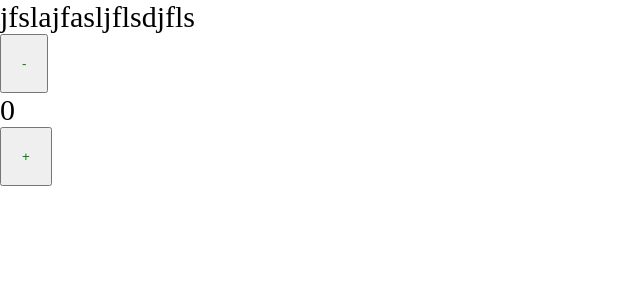
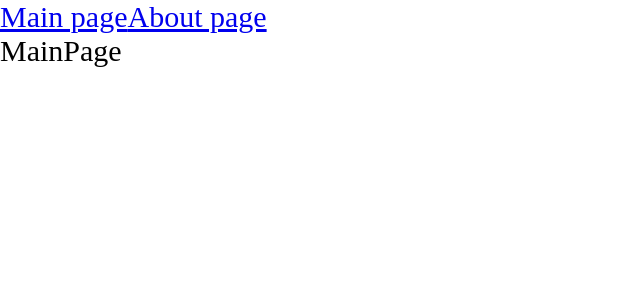
Before and after one commit to Sunrisee13/code_example, a React app: page / in a window 1280 px wide. Shown: the top 300 px of the page, without its empty margins (0-640 px from the left). Built offline with nearby package versions, Linux system fonts and the light colour scheme.

Commit message:
6 Роутинг Code splitting Lazy Suspence

```diff
--- a/package.json
+++ b/package.json
@@ -16,6 +16,7 @@
     "@types/node": "^17.0.21",
     "@types/react": "^17.0.39",
     "@types/react-dom": "^17.0.11",
+    "@types/react-router-dom": "^5.3.3",
     "@types/webpack": "^5.28.0",
     "@types/webpack-dev-server": "^4.7.2",
     "css-loader": "^6.6.0",
@@ -34,6 +35,7 @@
   },
   "dependencies": {
     "react": "^17.0.2",
-    "react-dom": "^17.0.2"
+    "react-dom": "^17.0.2",
+    "react-router-dom": "^6.2.1"
   }
 }
--- a/src/App.tsx
+++ b/src/App.tsx
@@ -1,12 +1,20 @@
-import React from "react";
-import { Counter } from "./components/Counter";
+import React, { Suspense } from "react";
+import { Route, Routes, Link } from "react-router-dom";
 import "./index.scss";
+import { AboutPageAsync } from "./pages/AboutPage/AboutPage.async";
+import { MainPageAsync } from "./pages/MainPage/MainPage.async";
 
 const App = () => {
   return (
     <div className="app">
-      jfslajfasljflsdjfls
-      <Counter />
+      <Link to="/">Main page</Link>
+      <Link to="/about">About page</Link>
+      <Suspense fallback={<div>Loading ...</div>}>
+        <Routes>
+          <Route path={"/about"} element={<AboutPageAsync />} />
+          <Route path={"/"} element={<MainPageAsync />} />
+        </Routes>
+      </Suspense>
     </div>
   );
 };
--- a/src/global.d.ts
+++ b/src/global.d.ts
@@ -8,7 +8,6 @@
 
 // За подсказкой обращался сюда https://stackoverflow.com/questions/41336858/how-to-import-css-modules-with-typescript-react-and-webpack
 // Для того, чтобы понимать import styles from '...module.css'
-// По поводу автокомплита на vs code надо уточнить
 
 // Для автокомплита
 // ✅ В VSC в рабочей области клавиша F1 > TypeScript select TypeScript version > use workspace version.
--- a/src/index.tsx
+++ b/src/index.tsx
@@ -1,6 +1,12 @@
 import { render } from "react-dom";
 import { Counter } from "./components/Counter";
 import App from "./App";
+import { BrowserRouter } from "react-router-dom";
 // import React from "react";
 
-render(<App />, document.getElementById("root"));
+render(
+  <BrowserRouter>
+    <App />
+  </BrowserRouter>,
+  document.getElementById("root")
+);
--- /dev/null
+++ b/src/pages/AboutPage/AboutPage.async.tsx
@@ -0,0 +1,12 @@
+import { lazy } from "react";
+
+export const AboutPageAsync = lazy(
+  () =>
+    new Promise((resolve) =>
+      // @ts-ignore
+      // Имитация задержки для курса
+      setTimeout(() => resolve(import("./AboutPage")), 1000)
+    )
+);
+
+// lazy(() => import("./AboutPage"))
--- /dev/null
+++ b/src/pages/AboutPage/AboutPage.tsx
@@ -0,0 +1,7 @@
+import React from "react";
+
+const AboutPage = () => {
+  return <div>AboutPage</div>;
+};
+
+export default AboutPage;
--- /dev/null
+++ b/src/pages/MainPage/MainPage.async.tsx
@@ -0,0 +1,12 @@
+import { lazy } from "react";
+
+export const MainPageAsync = lazy(
+  () =>
+    new Promise((resolve) =>
+      // @ts-ignore
+      // Имитация задержки для курса
+      setTimeout(() => resolve(import("./MainPage")), 1000)
+    )
+);
+
+// lazy(() => import("./MainPage"))
--- /dev/null
+++ b/src/pages/MainPage/MainPage.tsx
@@ -0,0 +1,7 @@
+import React from "react";
+
+const MainPage = () => {
+  return <div>MainPage</div>;
+};
+
+export default MainPage;
```
Also changed, not shown: 3 other files (tests, documents, lock files or other folders).
